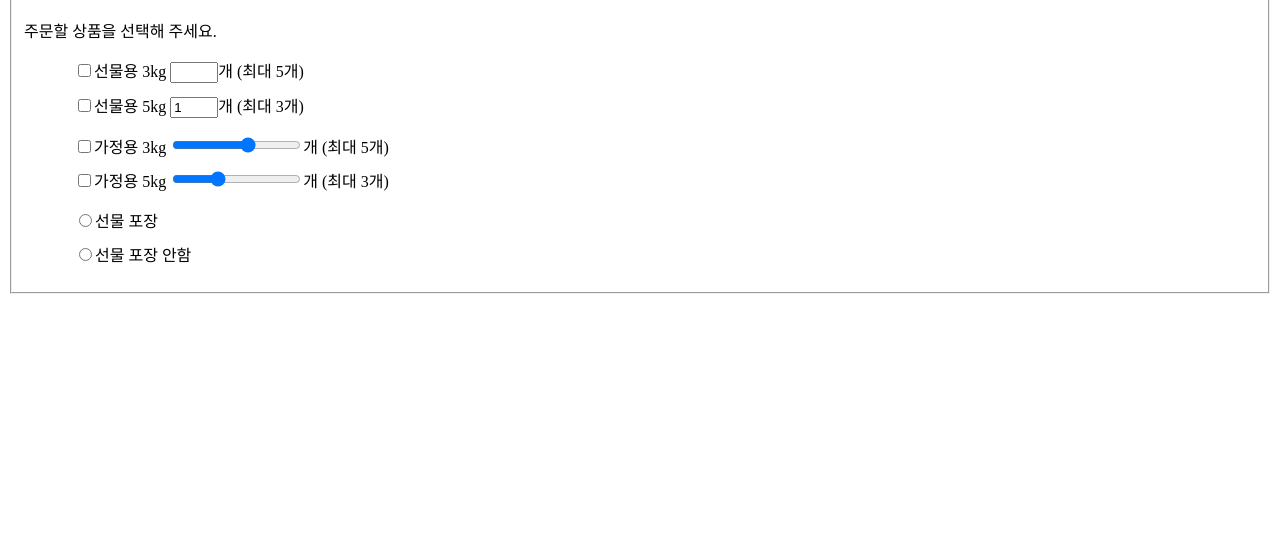
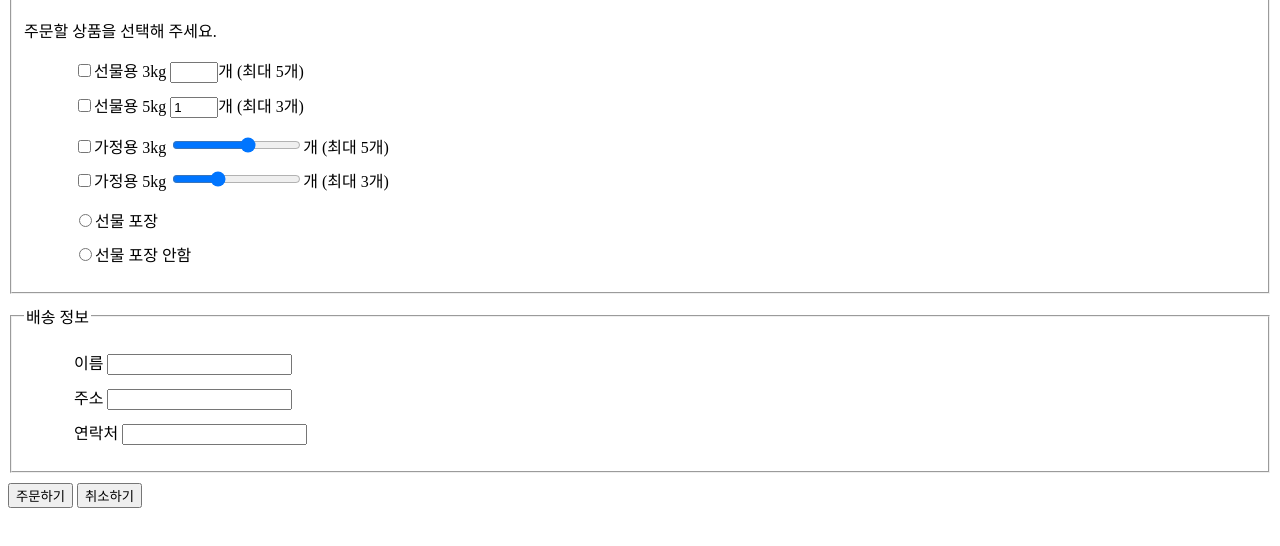
Before and after one commit to dlatnrud/htmlworks, a plain HTML site: page day05/order.html in a window 1280 px wide. Shown: the part 116-662 px from the top of the page. Drawn offline with Linux system fonts and the light colour scheme.

Commit message:
day05 파일 추가

```diff
--- a/day05/order.html
+++ b/day05/order.html
@@ -6,6 +6,9 @@
     <meta name="viewport" content="width=device-width, initial-scale=1.0">
     <title>레드향 주문서</title>
     <style>
+        fieldset{
+            margin-bottom: 10px;
+        }
         ul{
             list-style: none;
         }
@@ -51,6 +54,26 @@
                 </li>
             </ul>
         </fieldset>
+        <fieldset>
+            <legend>배송 정보</legend>
+            <ul>
+                <li>
+                    <label for="username">이름 </label>
+                    <input type="text" id="username">
+                </li>
+                <li>
+                    <label for="address">주소 </label>
+                    <input type="text" id="address">
+                </li>
+                <li>
+                    <label for="phone">연락처 </label>
+                    <input type="text" id="phone">
+                </li>
+            </ul>
+        </fieldset>
+        <div>
+            <input type="submit" value="주문하기">
+            <input type="reset" value="취소하기">
     </form>
 </body>
 </html>
```
Also changed, not shown: day05/select.html (added, +47 -0 lines).
